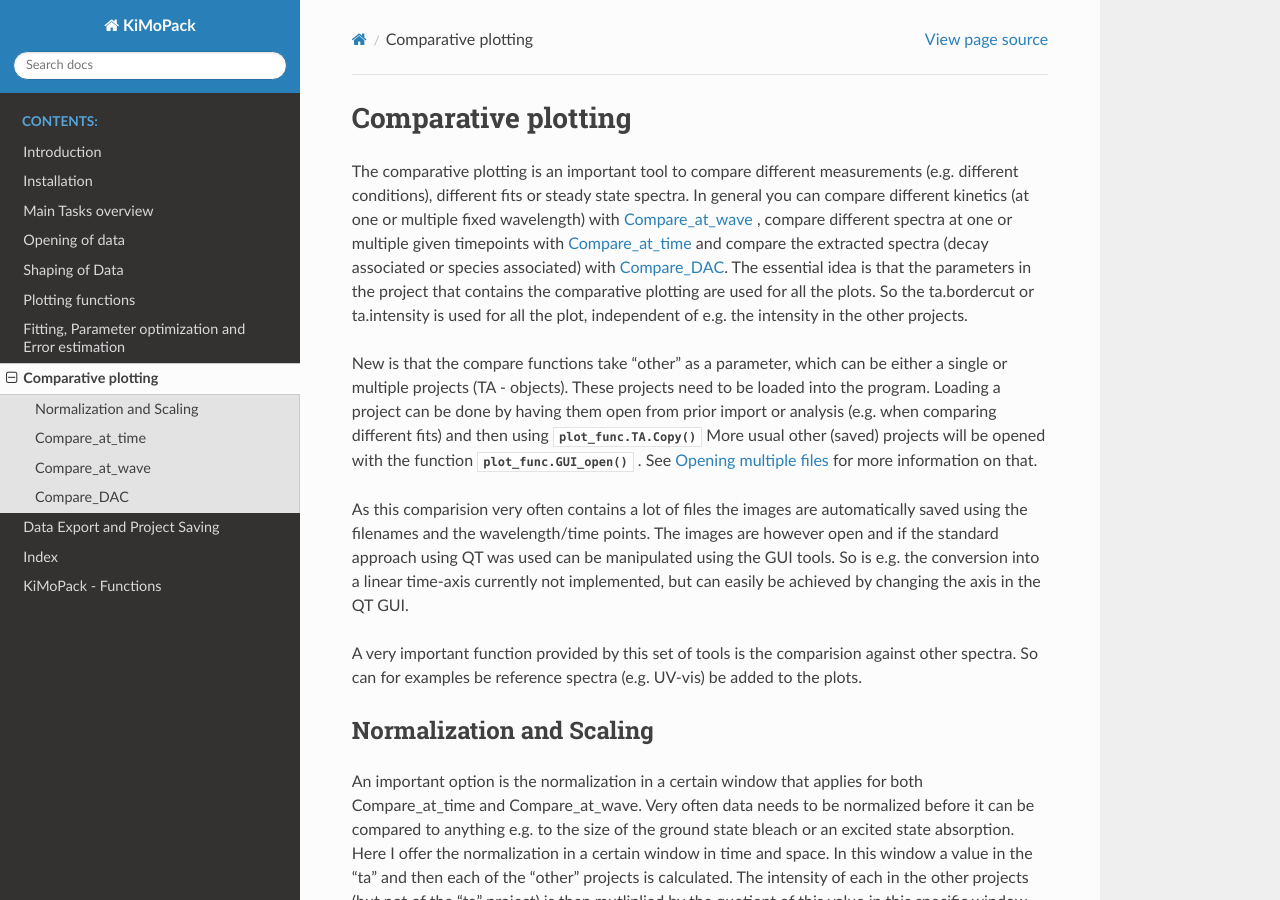
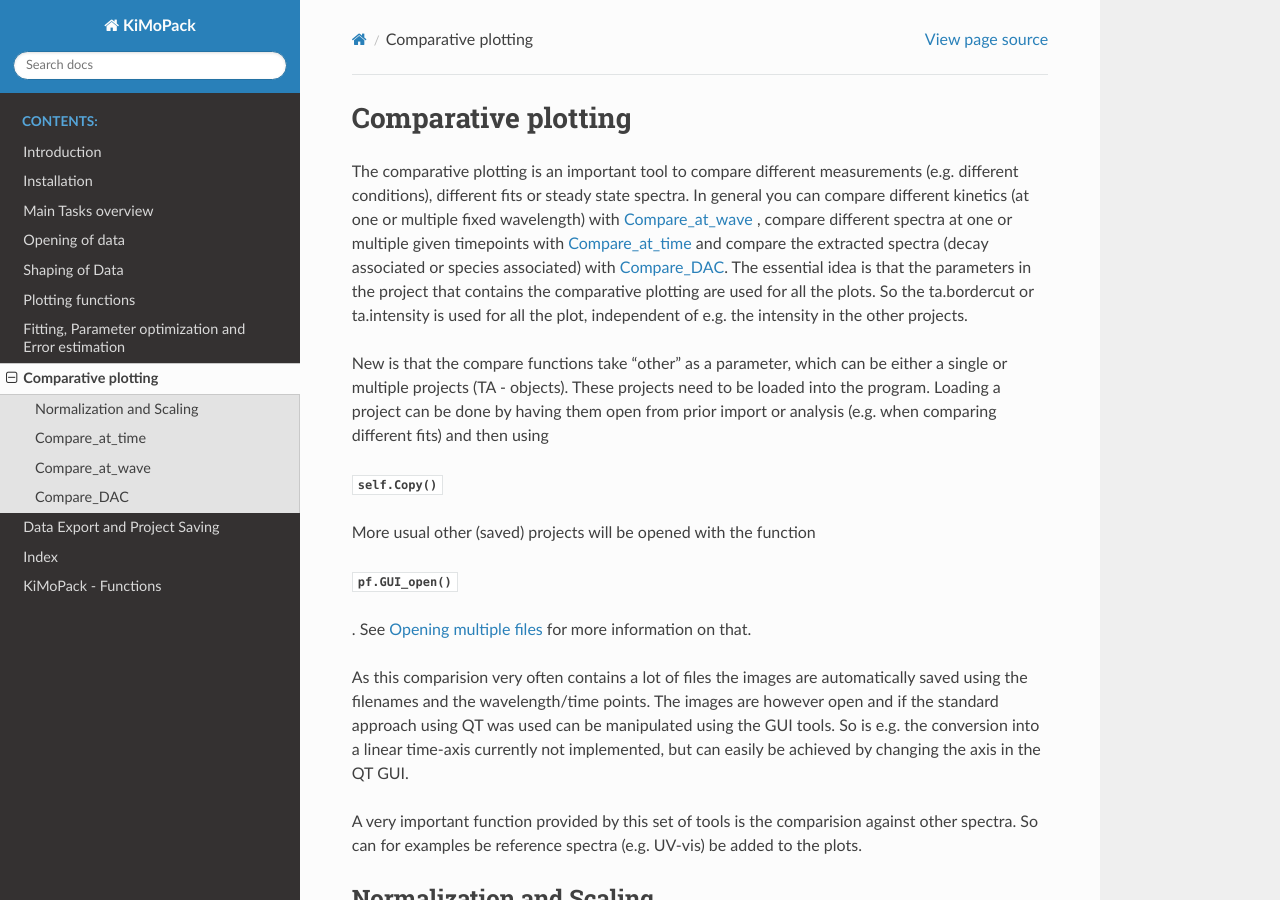
Before and after one commit to erdzeichen/KiMoPack, a Sphinx documentation site: the page built from docs/source/Comparing.rst, in a window 1280 px wide and 900 px high. Built offline with Sphinx 7.4.7 and the Read the Docs theme 2.0.0, drawn with Linux system fonts in a browser that asks for light colours; pages that are not in the unit, such as notebooks, are missing from menus.

Commit message:
no message

```diff
--- a/docs/source/Comparing.rst
+++ b/docs/source/Comparing.rst
@@ -16,8 +16,16 @@ New is that the compare functions take "other" as a parameter, which can
 be either a single or multiple projects (TA - objects). These projects
 need to be loaded into the program. Loading a project can be done by
 having them open from prior import or analysis (e.g. when comparing different fits)
-and then using :meth:`plot_func.TA.Copy` More usual other (saved) projects will be
-opened with the function :meth:`plot_func.GUI_open` . See :ref:`Opening multiple files`
+and then using
+
+:meth:`self.Copy()<plot_func.TA.Copy>`
+
+More usual other (saved) projects will be
+opened with the function
+
+:meth:`pf.GUI_open()<plot_func.GUI_open>`
+
+. See :ref:`Opening multiple files`
 for more information on that.
 
 As this comparision very often contains a lot of files the images are
@@ -84,6 +92,7 @@ function can also be used to plot e.g. the measured spectra vs. an
 external spectrum without giving any "other" Projects.
 
 For more information, details on the parameter and examples see:
+
 :meth:`self.Compare_at_time()<plot_func.TA.Compare_at_time>`
 
 Compare_at_wave
@@ -103,6 +112,7 @@ many projects go into the same plot, things tend to get messy. As the
 files are saved separately this approach proofed to be useful.
 
 For more information, details on the parameter and examples see:
+
 :meth:`self.Compare_at_wave()<plot_func.TA.Compare_at_wave>`
 
 Compare_DAC
@@ -120,4 +130,5 @@ spectrum. Others is optional and I use this function often to compare
 species associated spectra with one or multiple steady state spectra.
 
 For more information, details on the parameter and examples see:
+
 :meth:`self.Compare_DAC()<plot_func.TA.Compare_DAC>`
```
